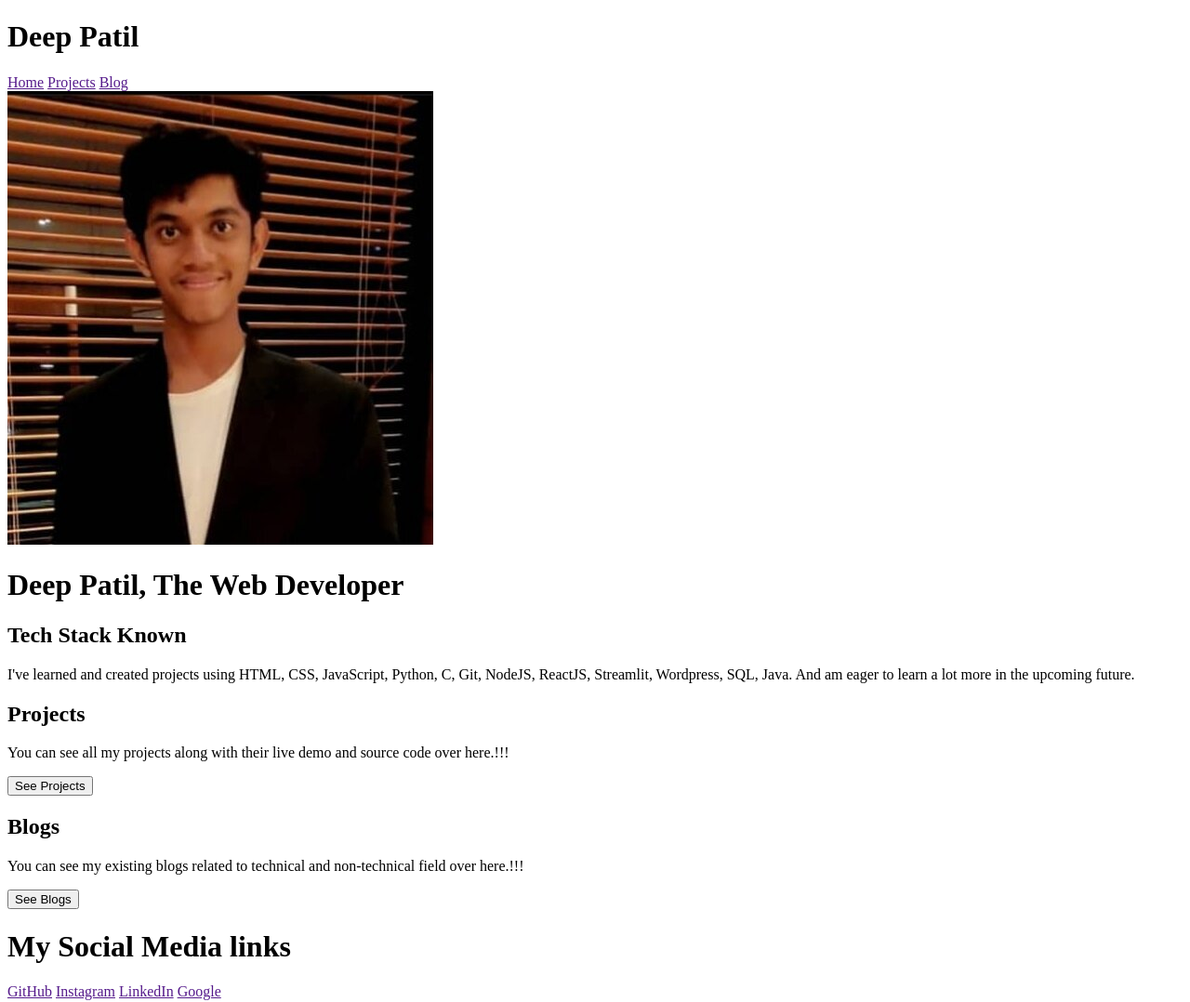
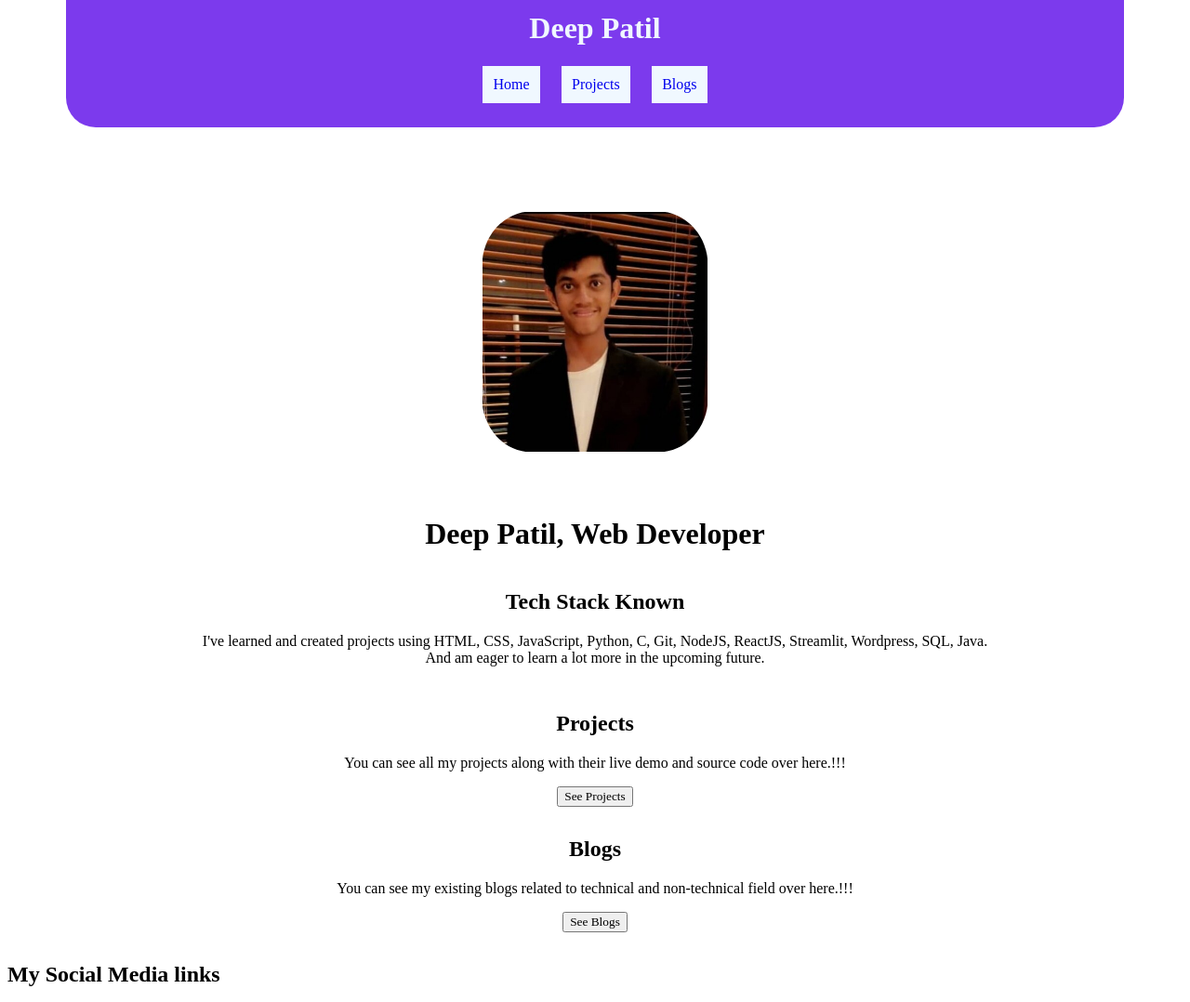
Before and after one commit to patildeep07/deepPatil-website, a plain HTML site: page index.html in a window 1280 px wide. Shown: the top 1078 px of the page at 93% size. Drawn offline with Linux system fonts and the light colour scheme.

Commit message:
feat update
Index.html, blogs.html, projects.html - added different containers and their content.
Created css files, updated main.css

```diff
--- /dev/null
+++ b/css-files/main.css
@@ -0,0 +1,88 @@
+*{
+    font-family: 'Playfair Display SC', serif;
+
+}
+
+body{
+    display: flex;
+    /* flex-wrap: nowrap; */
+    flex-direction: column;
+    justify-content: center;
+}
+
+.main-header{
+    padding-bottom: 2%;
+    margin: 1%;
+    position:relative;
+    top:-30px;
+    text-align: center;
+    align-self: center;
+    background-color: #7c3aed;
+    border-bottom-left-radius: 2em;
+    border-bottom-right-radius: 2em;
+    color: aliceblue;
+    width: 90%;
+}
+
+.main-header .top-nav {
+    display: flex;
+    flex-direction: row;
+    align-self: center;
+    justify-content: center;
+
+}
+
+.main-header .top-nav a{
+    background-color: aliceblue;
+    padding: 1%;
+    text-align: center;
+    margin-right: 1%;
+    margin-left: 1%;
+    text-decoration: none;
+
+}
+
+.content-body{
+    display: flex;
+    flex-direction: column;
+    align-self: center;
+    justify-content: center;
+}
+
+.content-body .deepJpg{
+    max-width: 20%;
+    max-height: 20%;
+    border-radius: 30%;
+    padding: 4%;
+    align-self: center;
+    justify-content: center;
+}
+
+.content-body .intro{
+    align-self: center;
+    justify-content: center;
+}
+
+.content-body .tech-stack {
+    max-width: 70%;
+    align-self: center;
+    justify-content: center;
+    text-align: center;
+    padding-bottom: 1%;
+}
+
+.content-body .projects-div {
+    max-width: 70%;
+    align-self: center;
+    justify-content: center;
+    text-align: center;
+    padding-bottom: 1%;
+}
+
+.content-body .blogs-div {
+    max-width: 70%;
+    align-self: center;
+    justify-content: center;
+    text-align: center;
+    padding-bottom: 1%;
+}
--- a/index.html
+++ b/index.html
@@ -5,19 +5,26 @@
     <meta http-equiv="X-UA-Compatible" content="IE=edge">
     <meta name="viewport" content="width=device-width, initial-scale=1.0">
     <title>Deep Patil - Portfolio Website</title>
+    <link rel="stylesheet" href="css-files\main.css">
 </head>
 <body>
+
+    <!-- Header code -->
+
     <header class="main-header">
         <h1>Deep Patil</h1>
         <div class="top-nav">
-            <a href="">Home</a>
-            <a href="">Projects</a>
-            <a href="">Blog</a>
+            <a href="index.html">Home</a>
+            <a href="links\projects.html">Projects</a>
+            <a href="links\blogs.html">Blogs</a>
         </div>
     </header>
+
+    <!-- Main Body code starts here -->
+
     <div class="content-body">
-        <img src="images/Deep.jpg" alt="Deep Patil">
-        <h1 class="intro">Deep Patil, The Web Developer</h1>
+        <img class="deepJpg" src="images/Deep.jpg" alt="Deep Patil">
+        <h1 class="intro">Deep Patil, Web Developer</h1>
         <div class="tech-stack">
             <h2>Tech Stack Known</h2>
             <p>I've learned and created projects using HTML, CSS, JavaScript, Python, C, Git, NodeJS, ReactJS, Streamlit,
@@ -37,7 +44,7 @@
     </div>
     <footer>
         <div class="footer-main">
-            <h1>My Social Media links</h1>
+            <h2>My Social Media links</h2>
             <div class="footer-links">
                 <a href="">GitHub</a>
                 <a href="">Instagram</a>
```
Also changed, not shown: links/blogs.html (+55 -0 lines), links/projects.html (+47 -0 lines), css-files/blogs.css (added), css-files/projects.css (added).
